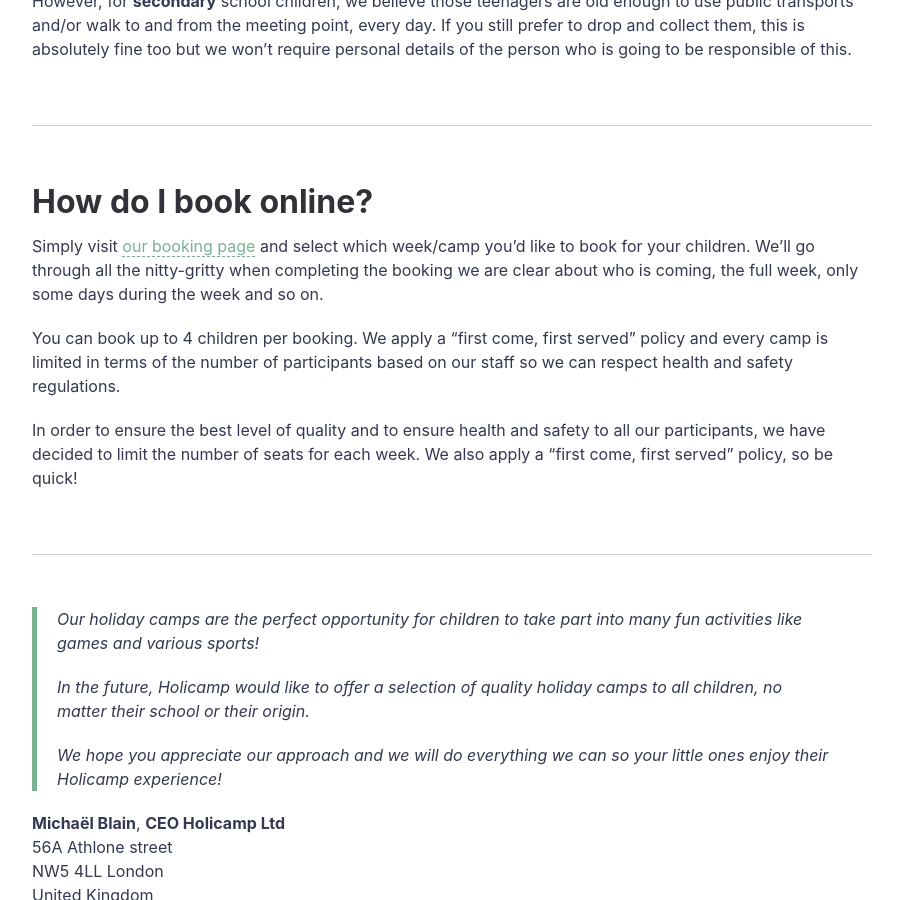
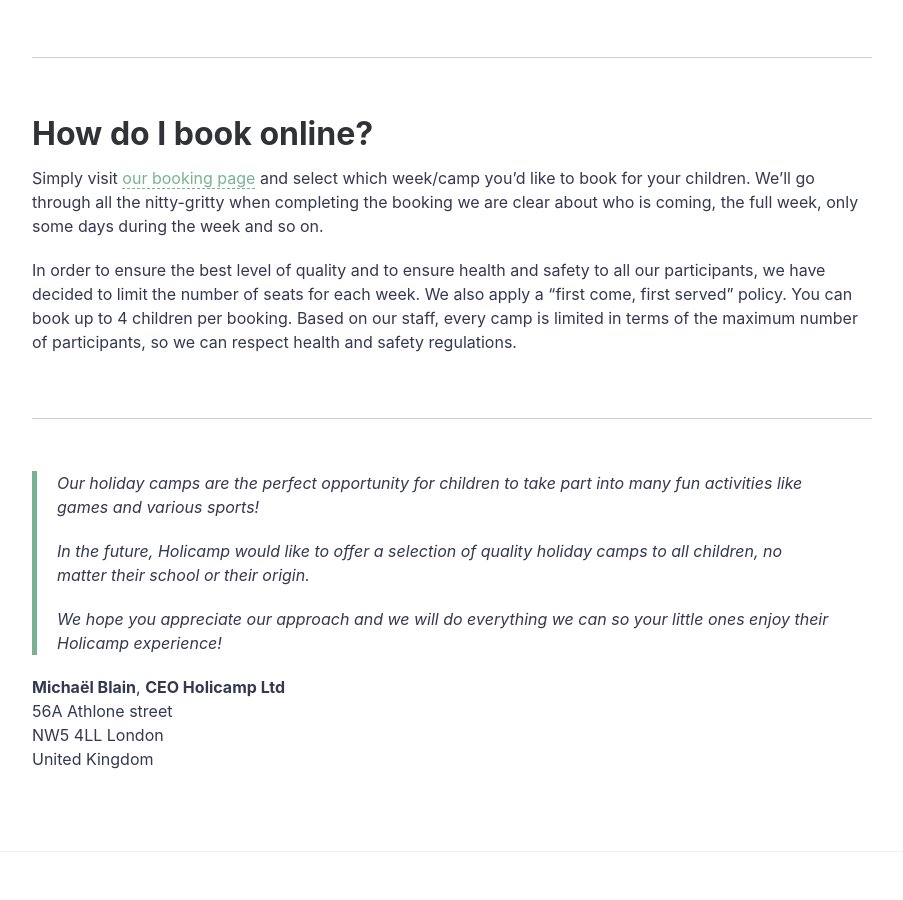
Before and after one commit to holicamp/holicamp.github.io, a Jekyll site: the page built from about.md, in a window 1280 px wide and 900 px high, scrolled down 4054 px. Shown: the whole window, without its empty margins (188-1091 px from the left). Built offline with Jekyll 4.4.1, drawn with Linux system fonts in a browser that asks for light colours; nearby versions of some CDN libraries; some of the changed text lies outside the part shown.

Commit message:
Copy changes about page

```diff
--- a/about.md
+++ b/about.md
@@ -146,12 +144,9 @@
 We'll go through all the nitty-gritty when completing the booking we are clear about who is coming,
 the full week, only some days during the week and so on.
 
-You can book up to 4 children per booking. We apply a "first come, first served" policy and every camp
-is limited in terms of the number of participants based on our staff so we can respect health and
-safety regulations.
-
 In order to ensure the best level of quality and to ensure health and safety to all our participants, we have decided to limit the number of seats for each week.
-We also apply a "first come, first served" policy, so be quick!
+We also apply a "first come, first served" policy. You can book up to 4 children per booking.
+Based on our staff, every camp is limited in terms of the maximum number of participants, so we can respect health and safety regulations.
 
 &nbsp;
 
```
Also changed, not shown: other parts of about.md (+0 -2 lines).
